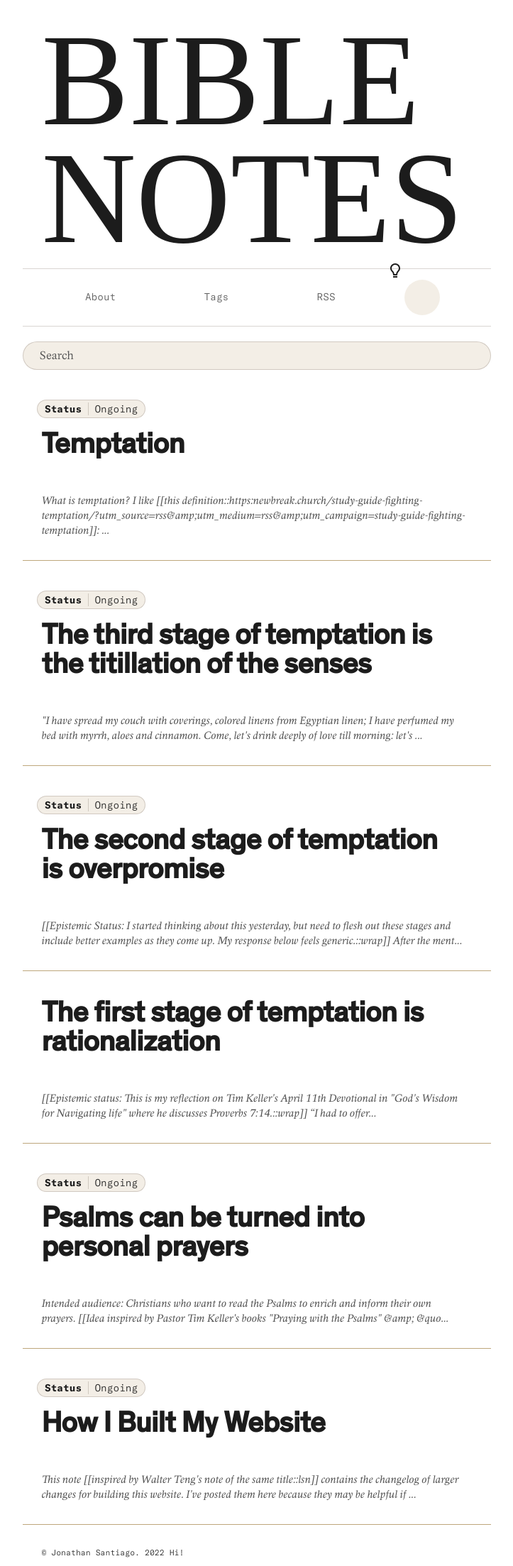
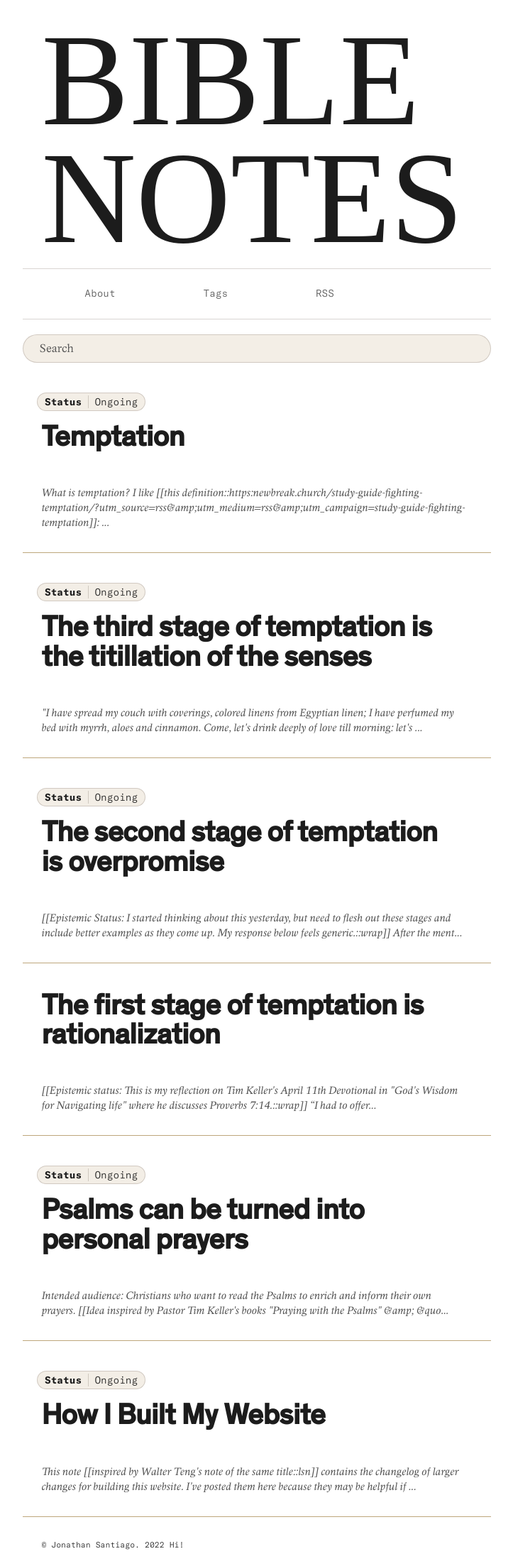
Before and after one commit to jsantiago611/digital-garden-master, a Jekyll site: the page built from index.md, in a window 1280 px wide. Shown: the whole page at 71% size, without its empty margins (278-1001 px from the left). Built offline with Jekyll 4.4.1, drawn with Linux system fonts in a browser that asks for light colours; some web fonts are replaced.

Commit message:
changing light mode text to match other menu items

```diff
--- a/_includes/Header.html
+++ b/_includes/Header.html
@@ -188,9 +188,9 @@
         <script src="/assets/js/Search.js"></script>
         <script src="/scripts/theme-switcher.js"></script>
         {%- endif -%}
-        <button id="theme-toggle" onclick="modeSwitcher()">
-            <img src="../assets/img/sun.svg" id="theme-toggle-img"</img>
-        </button>
+        <a  class="menu-item" onclick="modeSwitcher()">
+            <p class="menu-item-text"></p>
+        </a>
     </div>
     <div class="searchbar search-container">
             {%- if site.preferences.search.shortcut_hint.enabled -%}
```
